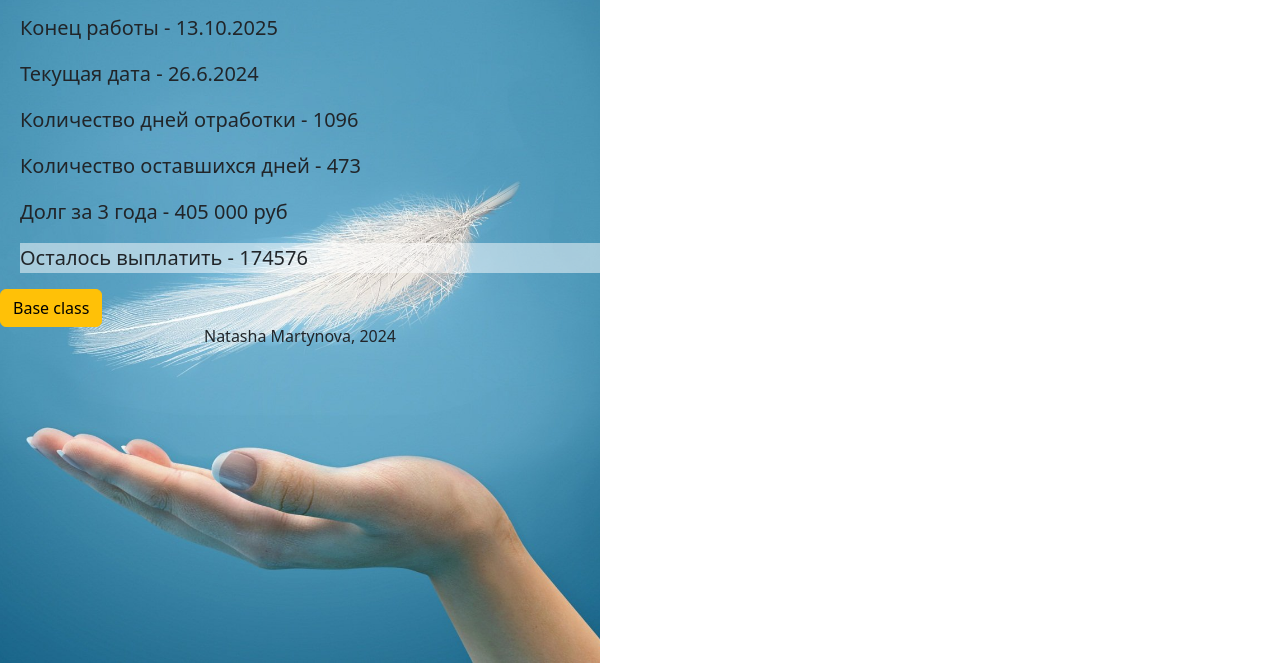
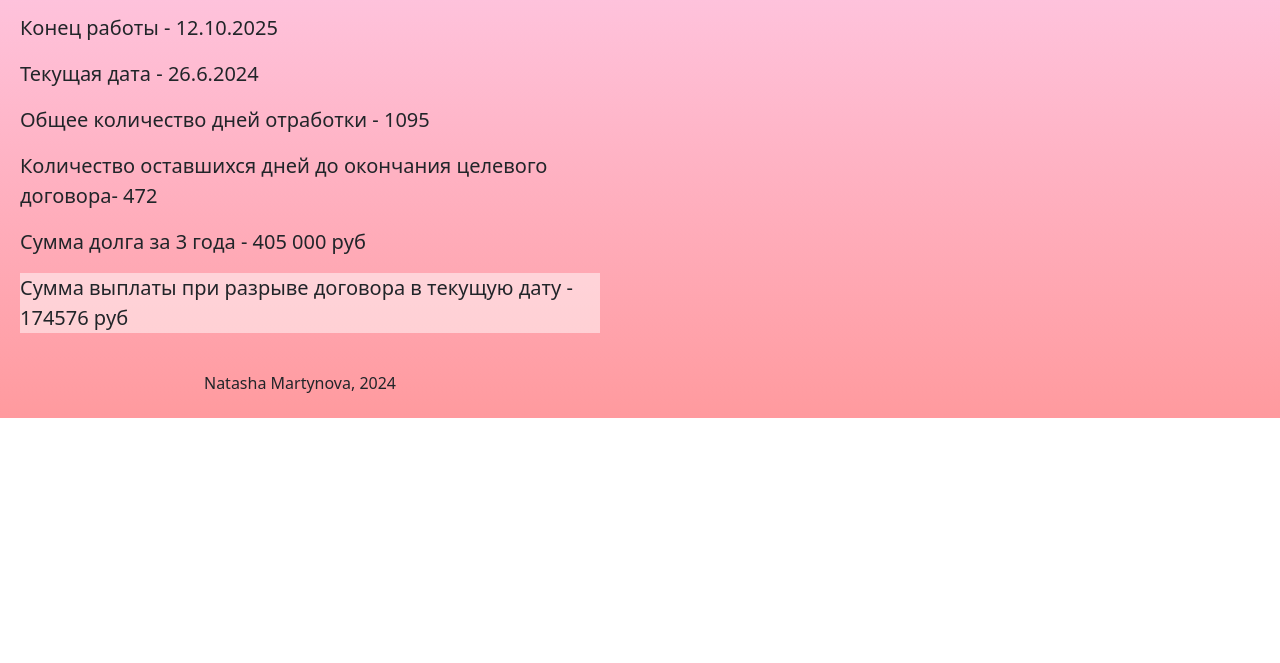
Before and after one commit to 183Natasha/my_first_progect, a plain HTML site: page index.html in a window 1280 px wide. Shown: the part 137-800 px from the top of the page. Drawn offline with nearby package versions, Linux system fonts and the light colour scheme.

Commit message:
pink+text

```diff
--- a/_celevoe.scss
+++ b/_celevoe.scss
@@ -1,22 +1,15 @@
-// $gray-opacity: rgba(51, 51, 51, 0.5);
 
-.home_img{
-  width: 600px;
-  height: 100%;
-  position: absolute;
-  object-fit: cover;
-  z-index: -1;
-
+.bg_project{
+  background-image: linear-gradient(to top, #ff9a9e 0%, #fecfef 99%, #fecfef 100%);
+  text-align: center;
 }
 
 h1{
   width: 50%;
   max-width: 600px;
   text-align: center;
-  background: $gray-opacity;
+}
 
-
-}
 .data,
 .money {
   width: 50%;
@@ -38,3 +31,7 @@ h6 {
   color: black;
   font-size: 18px;
   }
+
+.autor{
+  padding: 25px;
+}
--- a/index.html
+++ b/index.html
@@ -9,40 +9,24 @@
 </head>
 
 <body>
-    <img class="home_img" src="img/bg.jpg" alt="">
-    <div class="home_text">
-    <header>
+    <div class="bg_project">
+        <main>
             <h1>Отработка целевого обучения 2022-2025</h1>
-    </header>
-
-    <main>
-
             <section class="data">
                 <p class="day">Начало работы - 13.10.2022</p>
-            <p>Конец работы - 13.10.2025</p>
+                <p>Конец работы - 12.10.2025</p>
                 <p>Текущая дата - <span id="date_now"> </span></p>
-            <p>Количество дней отработки - <span id="Difference_In_Days"> </span> </p>
-            <p>Количество оставшихся дней - <span id="Difference_In_Days_NOW"> </span> </p>
+                <p>Общее количество дней отработки - <span id="Difference_In_Days"> </span> </p>
+                <p>Количество оставшихся дней до окончания целевого договора- <span id="Difference_In_Days_NOW"> </span> </p>
             </section>
 
             <section class="money">
-            <p>Долг за 3 года - 405 000 руб </p>
-        <!--
-        <section>
-            <p>Отработано - <span id="counter"> </span> </p>
+                <p>Сумма долга за 3 года - 405 000 руб </p>
+                <p class="last_money">Сумма выплаты при разрыве договора в текущую дату - <span id="summa_dolga"></span> руб </p>
             </section>
-        <section>
-            <p>Долг за 1 день - <span id="summa_dolga_1day"> </span> </p>
-        </section> -->
-
-            <p class="last_money">Осталось выплатить - <span id="summa_dolga"> </span> </p>
-        </section>
-
         </main>
-
         <footer>
-        <button type="button" class="btn btn-warning">Base class</button>
-        <h6>Natasha Martynova, 2024</h6>
+            <h6 class="autor">Natasha Martynova, 2024</h6>
         </footer>
     </div>
 
--- a/js/script.js
+++ b/js/script.js
@@ -7,7 +7,7 @@ document.getElementById("date_now").innerHTML = dayNumber + "." + month + "." +
 
 // Дата начало-конец
 let date1 = new Date("10/13/2022");
-let date2 = new Date("10/13/2025");
+let date2 = new Date("10/12/2025");
 let Difference_In_Time =
     date2.getTime() - date1.getTime();
 let Difference_In_Days =
```
Also changed, not shown: css/style.min.css. Lines whose indentation alone changed are shown as unchanged.
